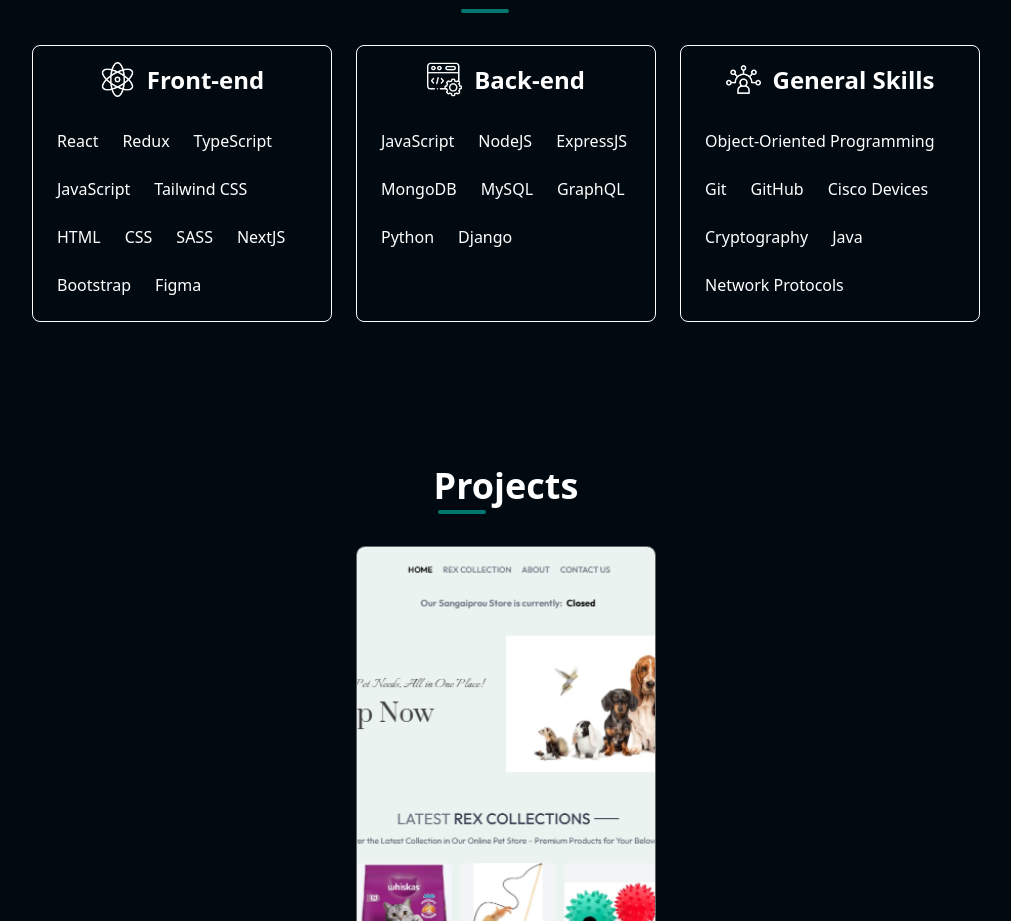
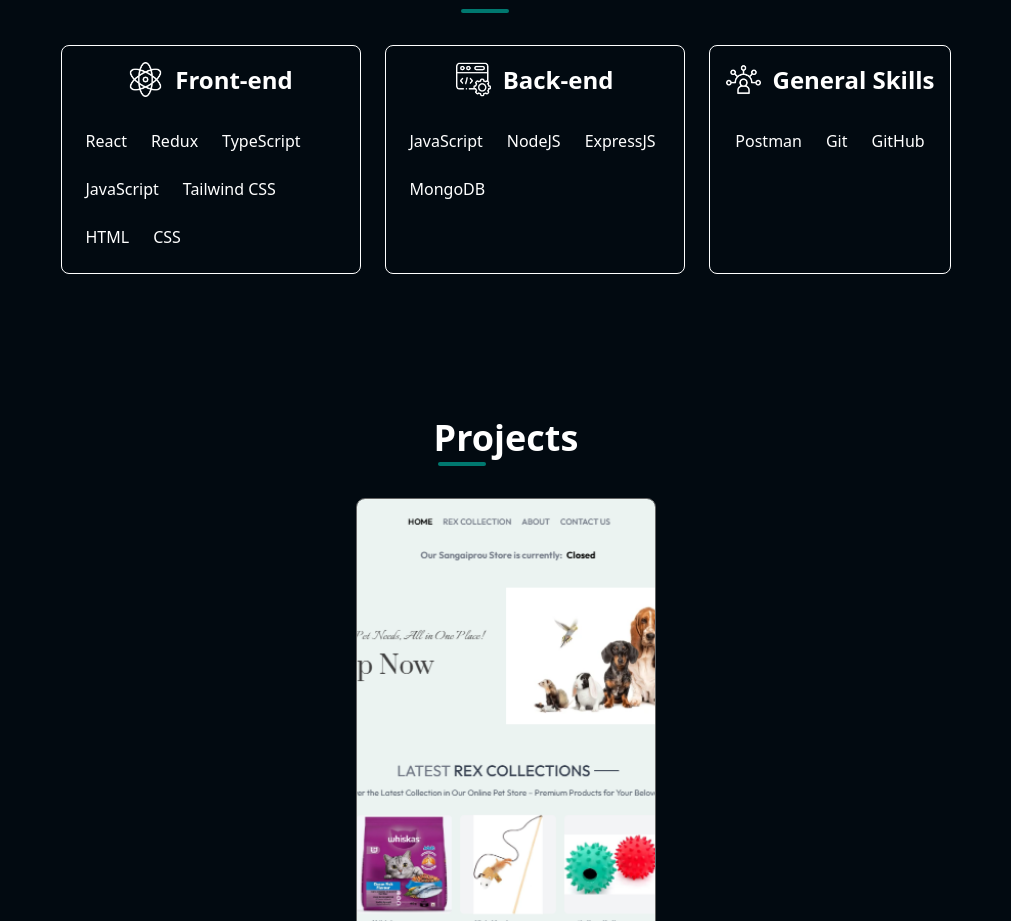
Before and after one commit to VictorKhuraijam/Website, a React (Vite) app: page / in a window 1280 px wide. Shown: the part 1342-2263 px from the top of the page, without its empty margins (134-1145 px from the left). Built offline with nearby package versions, Linux system fonts and the light colour scheme.

Commit message:
minor changes

```diff
--- a/src/data/skills.ts
+++ b/src/data/skills.ts
@@ -22,10 +22,7 @@ export const skillsData: SkillType[] = [
 			"Tailwind CSS",
 			"HTML",
 			"CSS",
-			"SASS",
-			"NextJS",
-			"Bootstrap",
-			"Figma",
+
 		],
 	},
 	{
@@ -37,10 +34,6 @@ export const skillsData: SkillType[] = [
 			"NodeJS",
 			"ExpressJS",
 			"MongoDB",
-			"MySQL",
-			"GraphQL",
-			"Python",
-			"Django",
 		],
 	},
 	{
@@ -48,13 +41,9 @@ export const skillsData: SkillType[] = [
 		src: general,
 		alt: "General skills icon",
 		skills: [
-			"Object-Oriented Programming",
+			"Postman",
 			"Git",
 			"GitHub",
-			"Cisco Devices",
-			"Cryptography",
-			"Java",
-			"Network Protocols",
 		],
 	},
 ];
```
